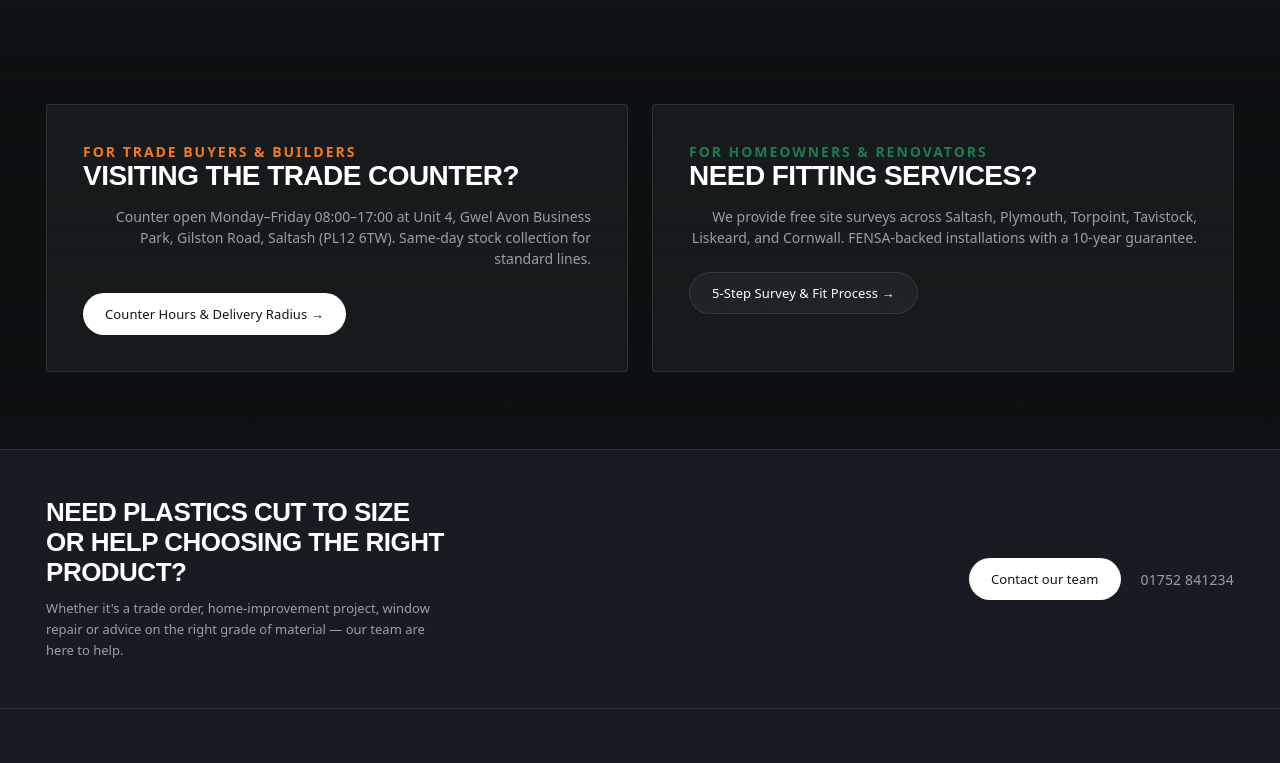
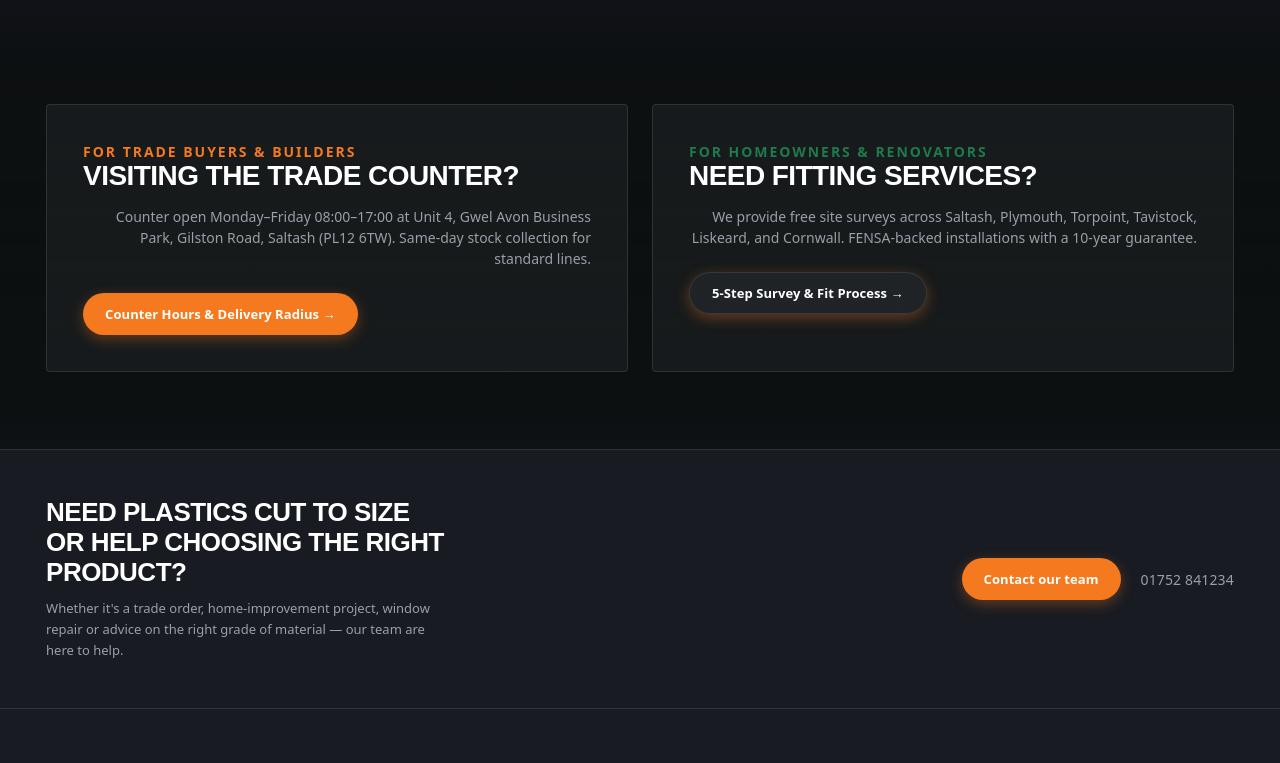
Before and after one commit to adambutcher321/tamar-plastics-website, a Next.js app: page /products in a window 1280 px wide. Shown: the part 1870-2633 px from the top of the page. Built offline with nearby package versions, Linux system fonts and the light colour scheme; a web font is replaced by a local one.

Commit message:
feat: make Contact Our Team button signature orange with glow effect

```diff
--- a/components/home/Footer.tsx
+++ b/components/home/Footer.tsx
@@ -58,7 +58,7 @@ export function Footer() {
             </p>
           </div>
           <div className="footer-enquiry-actions">
-            <Link href="/contact/" className="btn">
+            <Link href="/contact/" className="btn btn--orange">
               Contact our team
             </Link>
             <a href={`tel:${BUSINESS.phone}`} className="footer-tel-link">
--- a/design/home.css
+++ b/design/home.css
@@ -226,11 +226,11 @@ body {
   height: 42px;
   padding: 0 22px;
   border-radius: 999px;
-  background: var(--paper);
-  color: var(--ink);
+  background: var(--edge, #F4791F);
+  color: #ffffff;
   font-family: var(--font-body);
   font-size: 13px;
-  font-weight: 500;
+  font-weight: 600;
   letter-spacing: 0.005em;
   border: 0;
   display: inline-flex;
@@ -238,12 +238,15 @@ body {
   gap: 8px;
   text-decoration: none;
   cursor: pointer;
-  transition: background 220ms ease, transform 220ms var(--ease);
+  box-shadow: 0 4px 14px rgba(244, 121, 31, 0.35);
+  transition: background 220ms ease, transform 220ms var(--ease), box-shadow 220ms ease;
 }
 
 .btn:hover {
-  background: #fff;
+  background: #e36a10;
+  color: #ffffff;
   transform: translateY(-1px);
+  box-shadow: 0 6px 20px rgba(244, 121, 31, 0.55);
 }
 
 .btn--orange,
```
